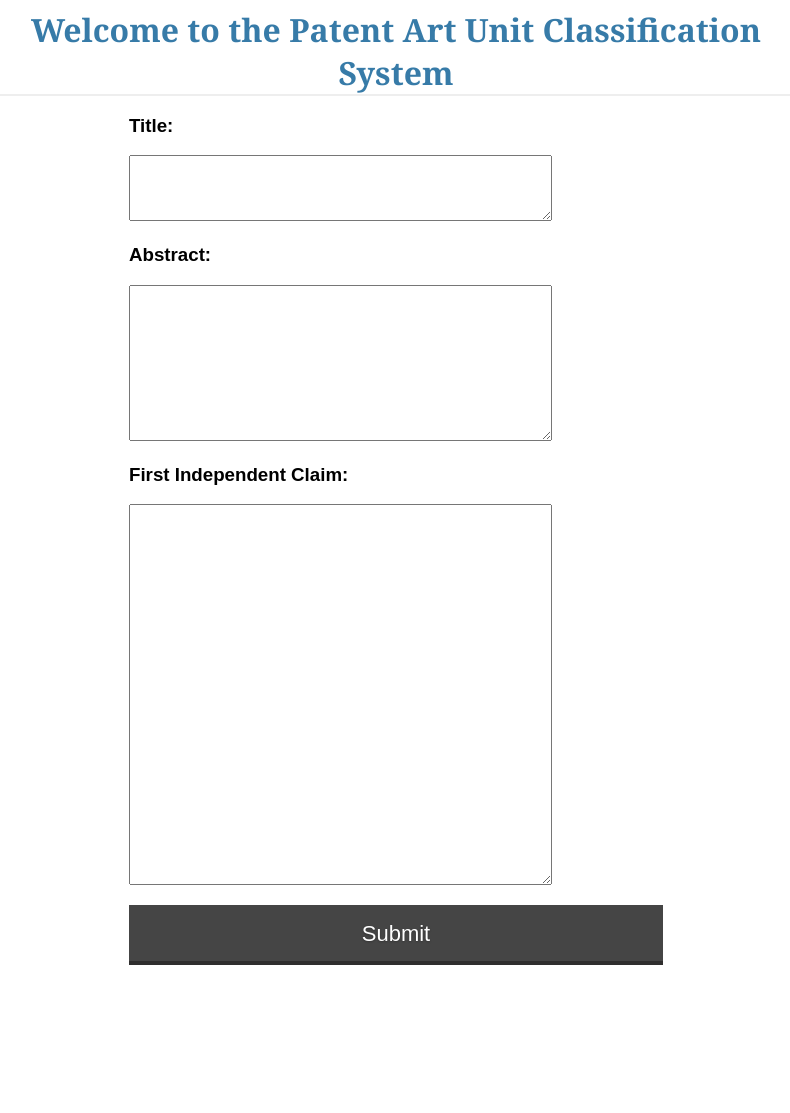
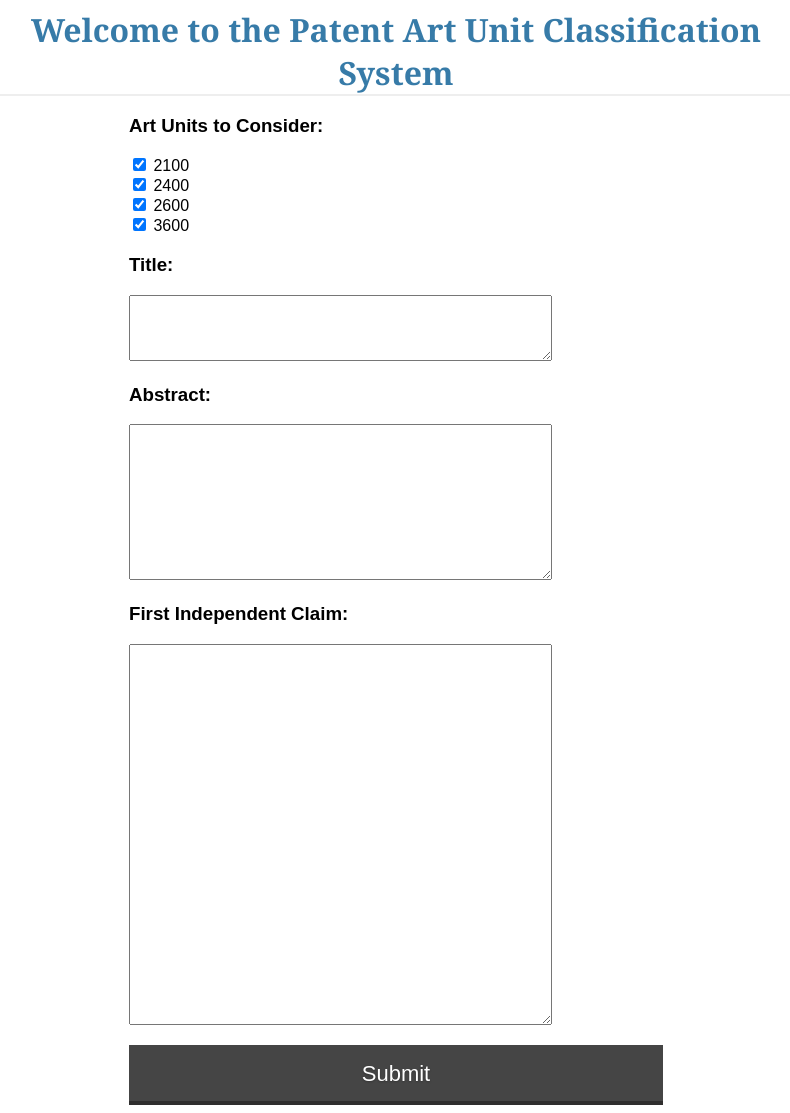
Before and after one commit to bioinfonerd-forks/PatentAnalyticsApp, a Flask app: template templates/query2.html in a window 1280 px wide. Shown: the whole page, without its empty margins (244-1034 px from the left). Before the commit the page ends 965 px from the top, so only its background shows below. Run offline with Flask 2, Linux system fonts and the light colour scheme; the template is opened without the code that fills it, so the values that code supplies are empty; some libraries are stand-ins or nearby versions.

Commit message:
persistent text fields and checkboxes

```diff
--- a/templates/query2.html
+++ b/templates/query2.html
@@ -25,6 +25,11 @@
 
     <div class="container2">
          <form action="/query" method="POST">
+            <p><h3>Art Units to Consider:</h3>
+   <input type="checkbox" name="TC2100" value="TC21" checked> 2100<br>
+   <input type="checkbox" name="TC2400" value="TC24" checked> 2400<br>
+   <input type="checkbox" name="TC2600" value="TC26" checked> 2600<br>
+   <input type="checkbox" name="TC3600" value="TC36" checked> 3600<br></p>
 
              <p><h3>Title:</h3><textarea rows="4" cols="50" name=title >{{title}}</textarea></p>
 
```
